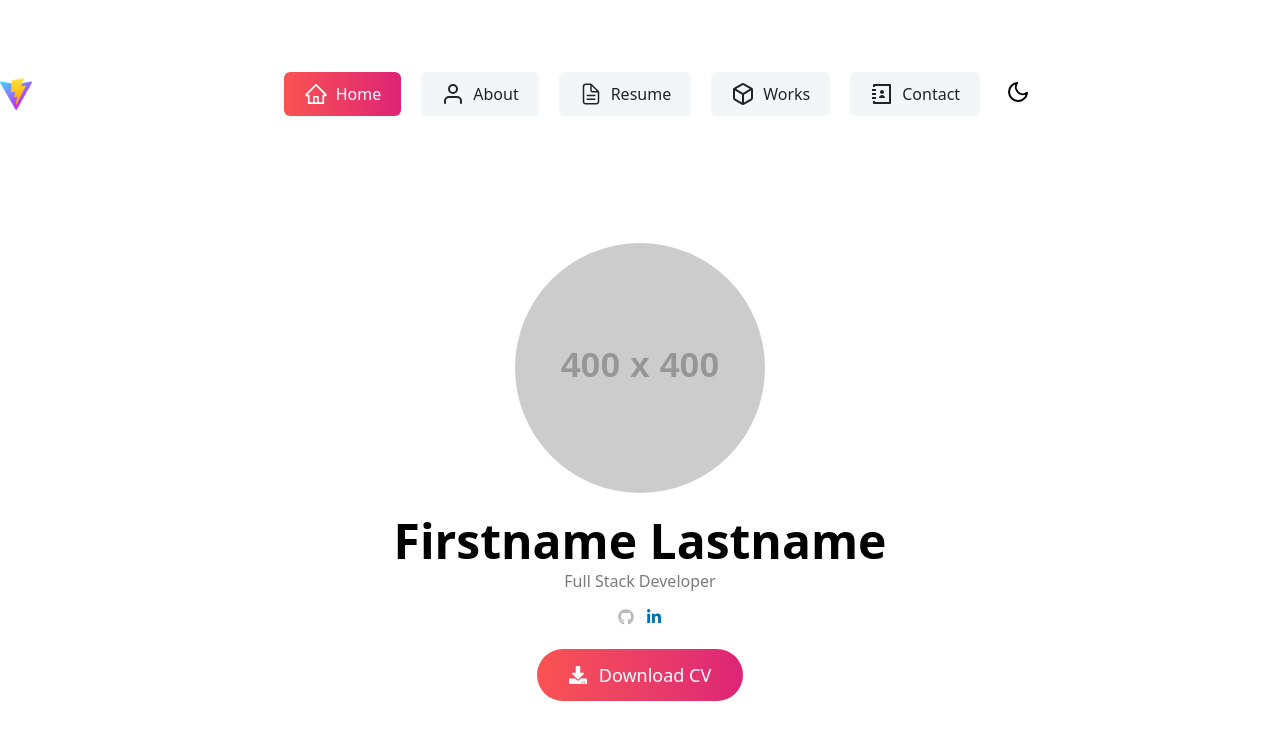
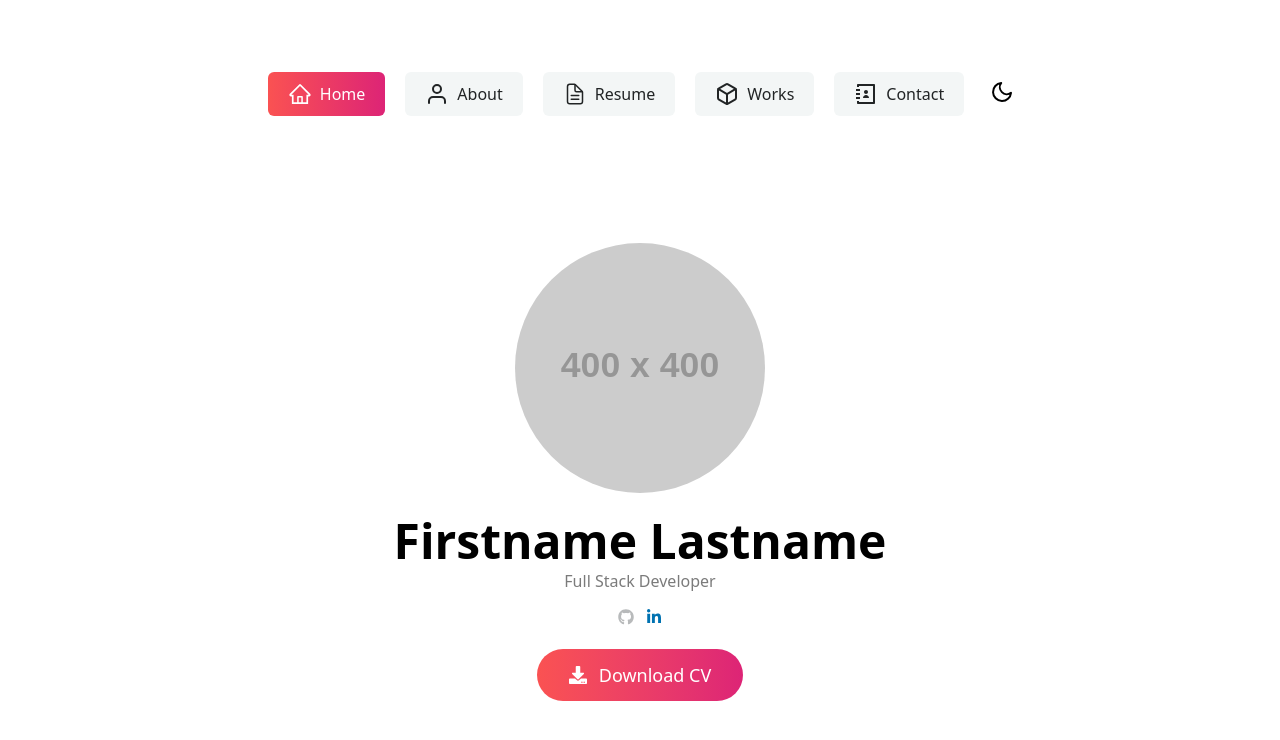
Before and after one commit to kilicalparslan/portfolio-react, a React (Vite) app: page / in a window 1280 px wide. Shown: the top 740 px of the page. Built offline with nearby package versions, Linux system fonts and the light colour scheme.

Commit message:
fixed logo

```diff
--- a/src/components/Navbar.tsx
+++ b/src/components/Navbar.tsx
@@ -24,10 +24,6 @@ const inactiveClass =
 export default function Navbar() {
   return (
     <header className="flex items-center top-0 left-0 w-full lg:static z-[1111111111] px-4 lg:px-0 dark:bg-background">
-      <div className="flex-shrink-0">
-        <img className="h-[26px] lg:h-[32px]" src="/vite.svg" alt="Logo" />
-      </div>
-
       <nav className="flex-1 flex justify-center py-6">
         <ul className="flex my-12">
           {navItems.map(({ to, label, icon }) => (
--- a/src/index.css
+++ b/src/index.css
@@ -22,7 +22,6 @@
   --white: #ffffff;
 }
 
-/* Tailwind ile uyumlu hale getirmek için basit sınıflar */
 .bg-primary {
   background: linear-gradient(
     to right,
```
